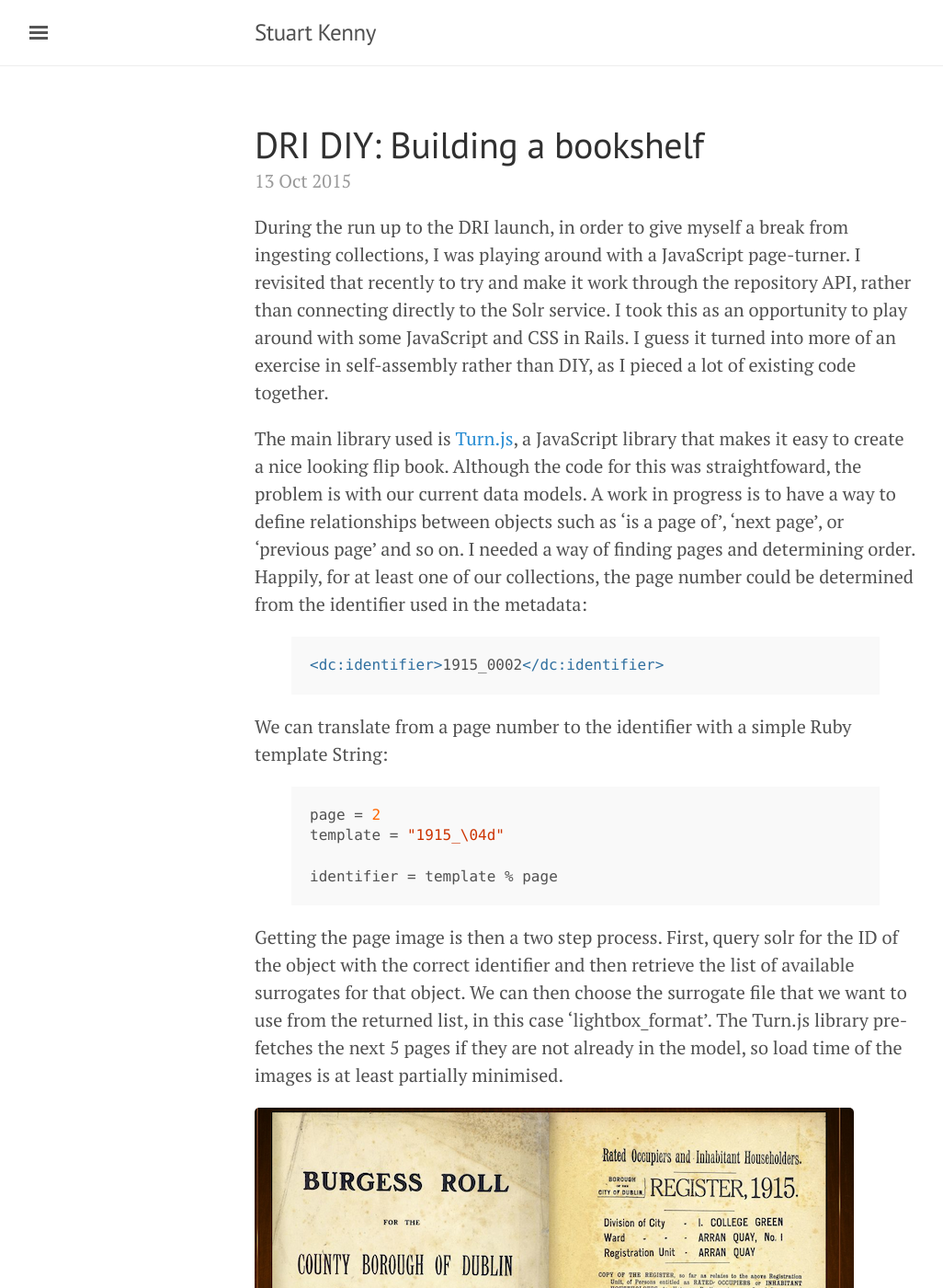
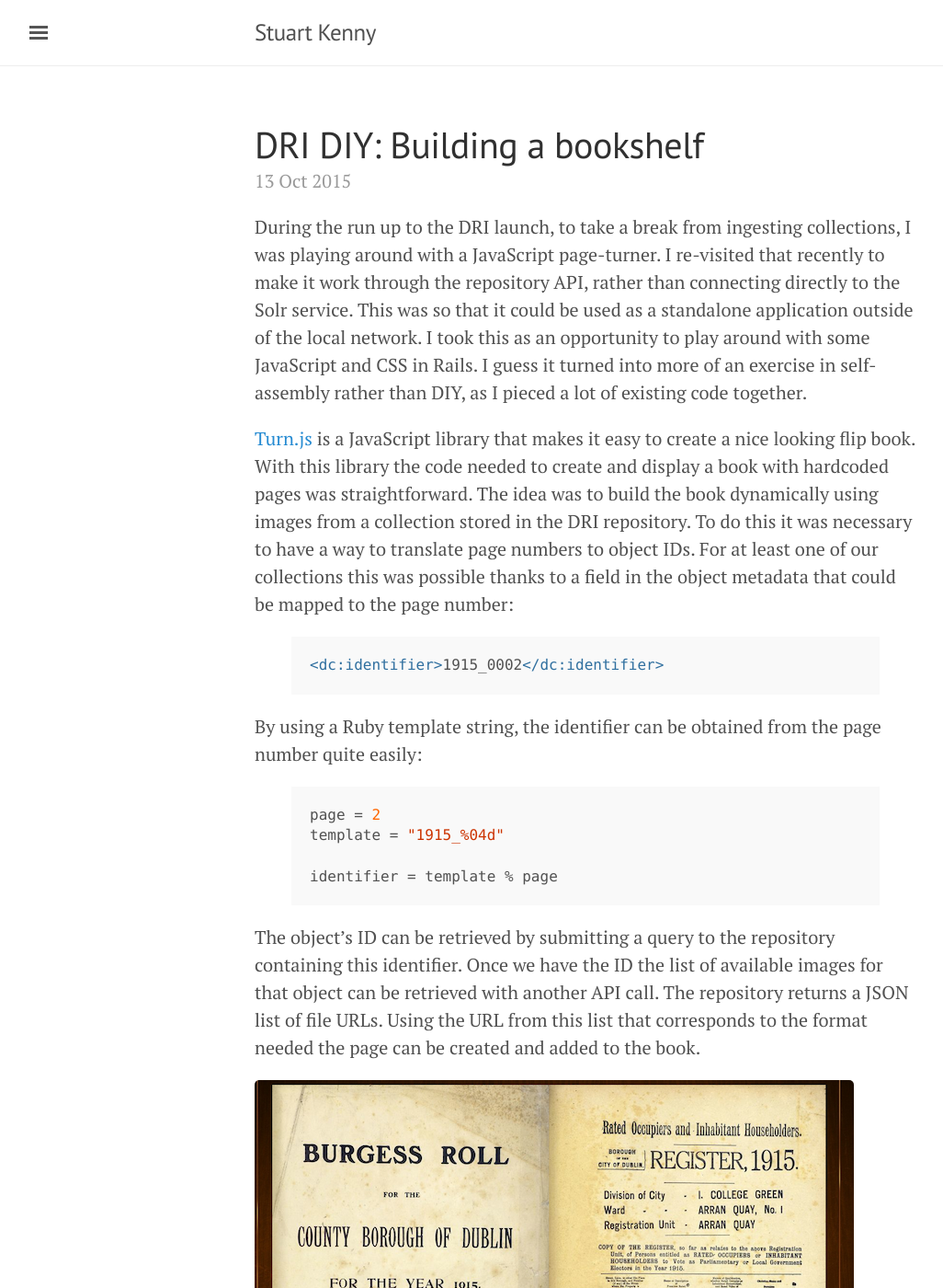
Before and after one commit to stkenny/stkenny.github.io, a Jekyll site: the page built from _posts/2015-10-13-bookshelf.markdown, in a window 1280 px wide and 1400 px high. Shown: the whole window at 92% size, without its empty margins (3-1029 px from the left). Built offline with Jekyll 4.4.1, drawn with Linux system fonts in a browser that asks for light colours; some of the changed text lies outside the part shown.

Commit message:
Re-word the post

```diff
--- a/_posts/2015-10-13-bookshelf.markdown
+++ b/_posts/2015-10-13-bookshelf.markdown
@@ -4,28 +4,28 @@ title:  "DRI DIY: Building a bookshelf"
 date:   2015-10-13 15:19:33
 categories: rails javascript css
 ---
-During the run up to the DRI launch, in order to give myself a break from ingesting collections, I was playing around with a JavaScript page-turner. I revisited that recently to try and make it work through the repository API, rather than connecting directly to the Solr service. I took this as an opportunity to play around with some JavaScript and CSS in Rails. I guess it turned into more of an exercise in self-assembly rather than DIY, as I pieced a lot of existing code together.
+During the run up to the DRI launch, to take a break from ingesting collections, I was playing around with a JavaScript page-turner. I re-visited that recently to make it work through the repository API, rather than connecting directly to the Solr service. This was so that it could be used as a standalone application outside of the local network. I took this as an opportunity to play around with some JavaScript and CSS in Rails. I guess it turned into more of an exercise in self-assembly rather than DIY, as I pieced a lot of existing code together.
 
-The main library used is [Turn.js][turnjs], a JavaScript library that makes it easy to create a nice looking flip book. Although the code for this was straightfoward, the problem is with our current data models. A work in progress is to have a way to define relationships between objects such as 'is a page of', 'next page', or 'previous page' and so on. I needed a way of finding pages and determining order. Happily, for at least one of our collections, the page number could be determined from the identifier used in the metadata:
+[Turn.js][turnjs] is a JavaScript library that makes it easy to create a nice looking flip book. With this library the code needed to create and display a book with hardcoded pages was straightforward. The idea was to build the book dynamically using images from a collection stored in the DRI repository. To do this it was necessary to have a way to translate page numbers to object IDs. For at least one of our collections this was possible thanks to a field in the object metadata that could be mapped to the page number:
 
 {% highlight xml %}
 <dc:identifier>1915_0002</dc:identifier>
 {% endhighlight %}
 
-We can translate from a page number to the identifier with a simple Ruby template String:
+By using a Ruby template string, the identifier can be obtained from the page number quite easily:
 
 {% highlight ruby %}
 page = 2
-template = "1915_\04d"
+template = "1915_%04d"
 
 identifier = template % page
 {% endhighlight %}
 
-Getting the page image is then a two step process. First, query solr for the ID of the object with the correct identifier and then retrieve the list of available surrogates for that object. We can then choose the surrogate file that we want to use from the returned list, in this case 'lightbox_format'. The Turn.js library pre-fetches the next 5 pages if they are not already in the model, so load time of the images is at least partially minimised.
+The object's ID can be retrieved by submitting a query to the repository containing this identifier. Once we have the ID the list of available images for that object can be retrieved with another API call. The repository returns a JSON list of file URLs. Using the URL from this list that corresponds to the format needed the page can be created and added to the book.
 
 ![The page-turner]({{ site.url }}/assets/flipbook.png)
 
-For no reason other than I thought it might look nice I started looking at how to add a bookshelf to hold the 'books'. Initially I found a JavaScript example, but then saw this blog post, <http://www.hmp.is.it/making-a-fancy-book-using-html5-canvases/>. It makes use of CSS, HTML5 and JavaScript. By integrating this with the Rails app I could have the book on the shelf link to the flipbook page.
+For no reason other than I thought it might look nice I started looking at how to add a bookshelf to hold the 'books'. Finding and following this blog post, <http://www.hmp.is.it/making-a-fancy-book-using-html5-canvases/>, showed how it could be done. It makes use of CSS, HTML5 and JavaScript. Taking the code and integrating it with the Rails asset pipeline allowed the book to be displayed on a 'shelf'. Clicking the book links through to the flip book page.
 
 ![The bookshelf]({{ site.url }}/assets/shelf.png)
 
```
